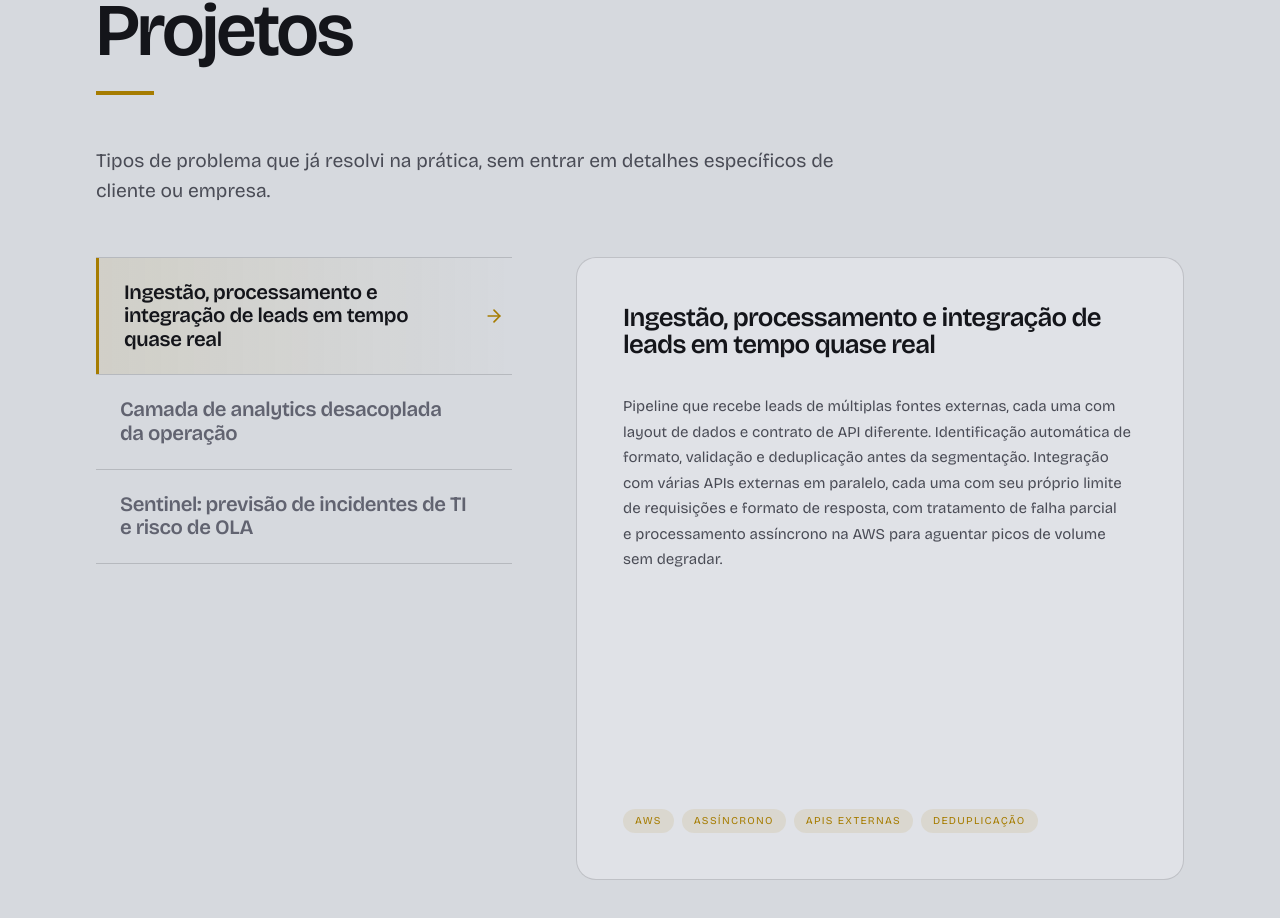
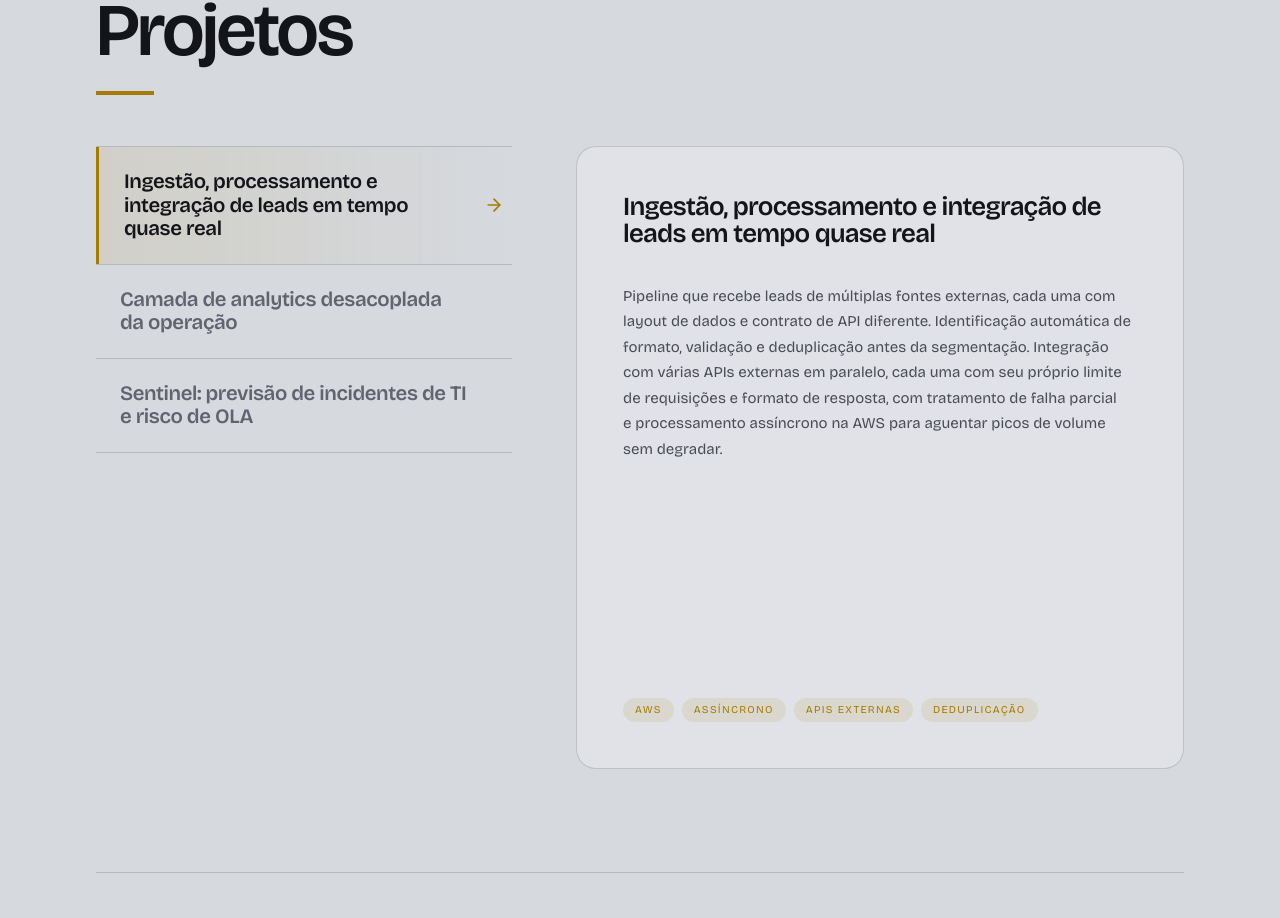
Before and after one commit to douglazcandido/douglazcandido.com, a React (Vite) app: page / in a window 1280 px wide. Shown: the part 2827-3745 px from the top of the page. Built offline with nearby package versions, Linux system fonts and the light colour scheme.

Commit message:
refactor: remove a frase de introdução da seção de projetos

```diff
--- a/src/i18n/en.ts
+++ b/src/i18n/en.ts
@@ -86,8 +86,6 @@ export const en: Dict = {
   },
   projects: {
     title: "Projects",
-    intro:
-      "The kinds of problems I've solved in practice, without going into client- or company-specific details.",
     repoCta: "View on GitHub",
     items: [
       {
--- a/src/i18n/es.ts
+++ b/src/i18n/es.ts
@@ -86,8 +86,6 @@ export const es: Dict = {
   },
   projects: {
     title: "Proyectos",
-    intro:
-      "Tipos de problemas que ya resolví en la práctica, sin entrar en detalles específicos de clientes o empresas.",
     repoCta: "Ver en GitHub",
     items: [
       {
--- a/src/i18n/pt.ts
+++ b/src/i18n/pt.ts
@@ -88,8 +88,6 @@ export const pt = {
   },
   projects: {
     title: "Projetos",
-    intro:
-      "Tipos de problema que já resolvi na prática, sem entrar em detalhes específicos de cliente ou empresa.",
     repoCta: "Ver no GitHub",
     items: [
       {
--- a/src/sections/Projects.tsx
+++ b/src/sections/Projects.tsx
@@ -1,7 +1,6 @@
 import { useCallback, useEffect, useRef, useState, type KeyboardEvent, type MouseEvent, type PointerEvent } from "react";
 import { FiArrowLeft, FiArrowRight } from "react-icons/fi";
 import Section from "../components/Section";
-import Reveal from "../components/Reveal";
 import SpotlightCard from "../components/SpotlightCard";
 import { prefersReducedMotion } from "../hooks/useReducedMotion";
 import { useI18n } from "../i18n/context";
@@ -296,10 +295,6 @@ export default function Projects() {
 
   return (
     <Section id="projetos" title={t.projects.title}>
-      <Reveal as="p" className="m-0 mb-[clamp(28px,4vw,56px)] max-w-[60ch] text-[clamp(17px,1.5vw,22px)] leading-[1.55] text-neutral-400">
-        {t.projects.intro}
-      </Reveal>
-
       {/* Full-bleed strip: starts on the content margin, runs off the right edge. */}
       <div className="ml-[calc(50%-50vw)] w-screen">
         <div
--- a/src/sections/ProjectsList.tsx
+++ b/src/sections/ProjectsList.tsx
@@ -2,7 +2,6 @@ import { useEffect, useRef, useState, type KeyboardEvent } from "react";
 import { FaGithub } from "react-icons/fa";
 import { FiArrowRight, FiArrowUpRight } from "react-icons/fi";
 import Section from "../components/Section";
-import Reveal from "../components/Reveal";
 import ShotStack from "../components/ShotStack";
 import { projectMedia } from "../data/projectMedia";
 import { useI18n } from "../i18n/context";
@@ -129,10 +128,6 @@ export default function ProjectsList() {
 
   return (
     <Section id="projetos" title={t.projects.title}>
-      <Reveal as="p" className="m-0 mb-[clamp(28px,4vw,56px)] max-w-[60ch] text-[clamp(17px,1.5vw,22px)] leading-[1.55] text-neutral-400">
-        {t.projects.intro}
-      </Reveal>
-
       <div className="grid grid-cols-1 gap-x-[clamp(32px,5vw,88px)] lg:grid-cols-12">
         <ul
           className="m-0 list-none border-t border-divider p-0 lg:col-span-5 lg:self-start"
```
